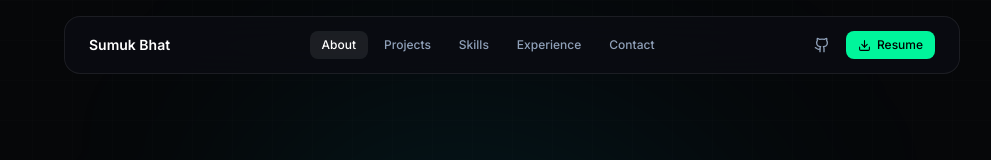
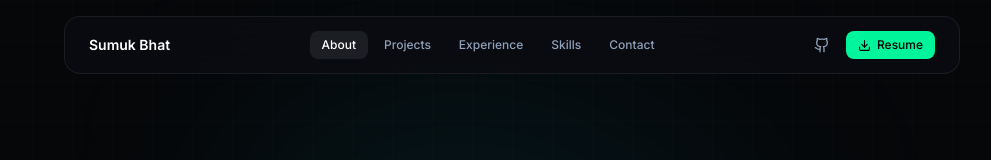
Before and after one commit to Sumuk007/Portfolio, a React (Vite) app: page / in a window 1280 px wide. Shown: the top 160 px of the page, without its empty margins (128-1119 px from the left). Built offline with nearby package versions, Linux system fonts and the light colour scheme.

Commit message:
Placed experience before skills

```diff
--- a/src/App.jsx
+++ b/src/App.jsx
@@ -14,8 +14,8 @@ export default function App() {
       <main>
         <Home />
         <Projects />
+        <Experience />
         <Skills />
-        <Experience />
         <Contact />
       </main>
       <Footer />
--- a/src/components/Navbar.jsx
+++ b/src/components/Navbar.jsx
@@ -5,8 +5,8 @@ import { PERSONAL_INFO } from '../data/portfolioData';
 const NAV_ITEMS = [
   { name: 'About', href: '#home' },
   { name: 'Projects', href: '#projects' },
+  { name: 'Experience', href: '#experience' },
   { name: 'Skills', href: '#skills' },
-  { name: 'Experience', href: '#experience' },
   { name: 'Contact', href: '#contact' },
 ];
 
@@ -40,11 +40,10 @@ export default function Navbar() {
   return (
     <header className="fixed top-0 left-0 right-0 z-50 flex justify-center px-3 sm:px-4 pt-3 sm:pt-4 pointer-events-none transition-all duration-300">
       <div
-        className={`pointer-events-auto w-full max-w-4xl rounded-2xl transition-all duration-300 ${
-          scrolled
+        className={`pointer-events-auto w-full max-w-4xl rounded-2xl transition-all duration-300 ${scrolled
             ? 'glass-panel-elevated shadow-[0_12px_40px_rgba(0,0,0,0.6)] py-2 sm:py-2.5 px-3.5 sm:px-6'
             : 'glass-panel py-2.5 sm:py-3 px-3.5 sm:px-6'
-        }`}
+          }`}
       >
         <div className="flex items-center justify-between">
           {/* Brand */}
@@ -65,11 +64,10 @@ export default function Navbar() {
                 <a
                   key={item.name}
                   href={item.href}
-                  className={`px-3 py-1.5 rounded-lg text-xs font-medium transition-all duration-200 active:scale-95 ${
-                    isActive
+                  className={`px-3 py-1.5 rounded-lg text-xs font-medium transition-all duration-200 active:scale-95 ${isActive
                       ? 'text-white bg-white/[0.08]'
                       : 'text-slate-400 hover:text-white hover:bg-white/[0.04] hover:-translate-y-0.5'
-                  }`}
+                    }`}
                 >
                   {item.name}
                 </a>
@@ -120,11 +118,10 @@ export default function Navbar() {
                   key={item.name}
                   href={item.href}
                   onClick={() => setMobileMenuOpen(false)}
-                  className={`px-3.5 py-2.5 rounded-xl text-xs font-medium transition-colors ${
-                    isActive
+                  className={`px-3.5 py-2.5 rounded-xl text-xs font-medium transition-colors ${isActive
                       ? 'bg-[#00f59b]/15 text-[#00f59b] font-semibold border border-[#00f59b]/25'
                       : 'text-slate-300 hover:text-white hover:bg-white/[0.04]'
-                  }`}
+                    }`}
                 >
                   {item.name}
                 </a>
```
